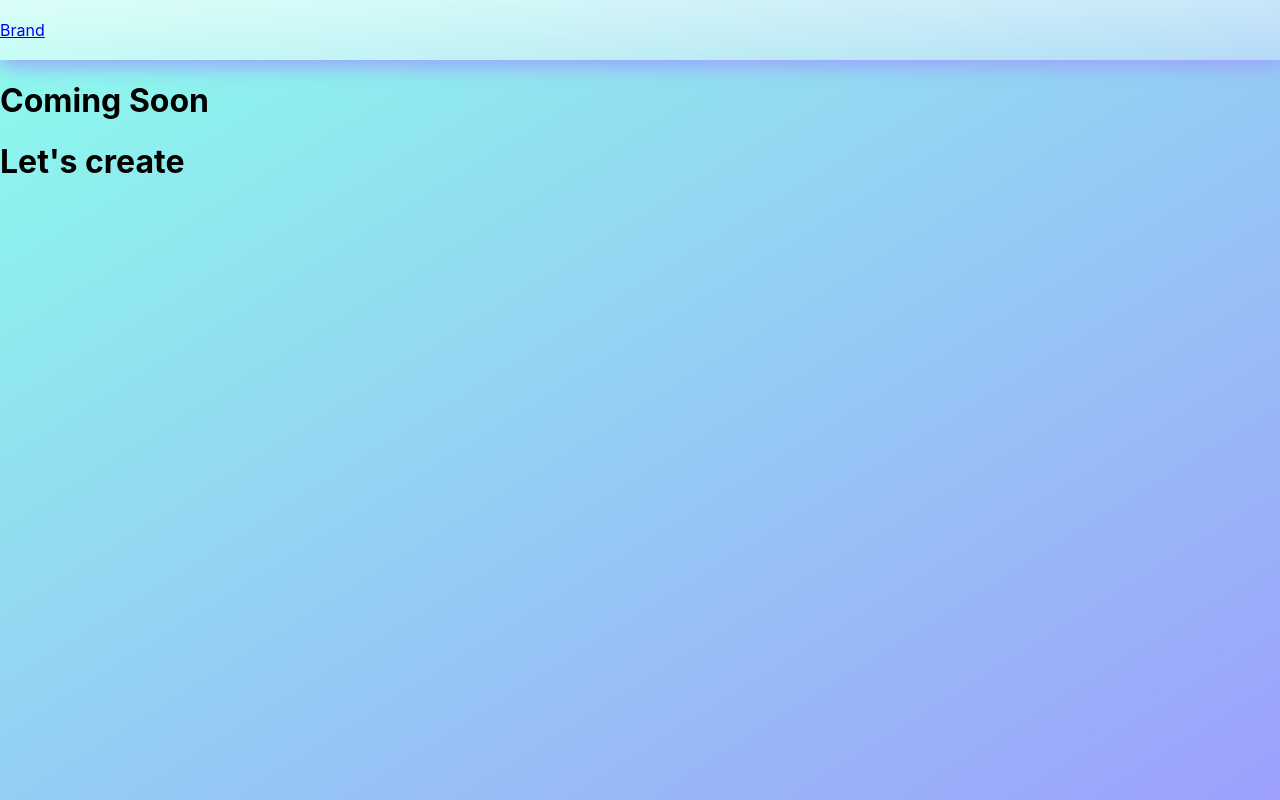
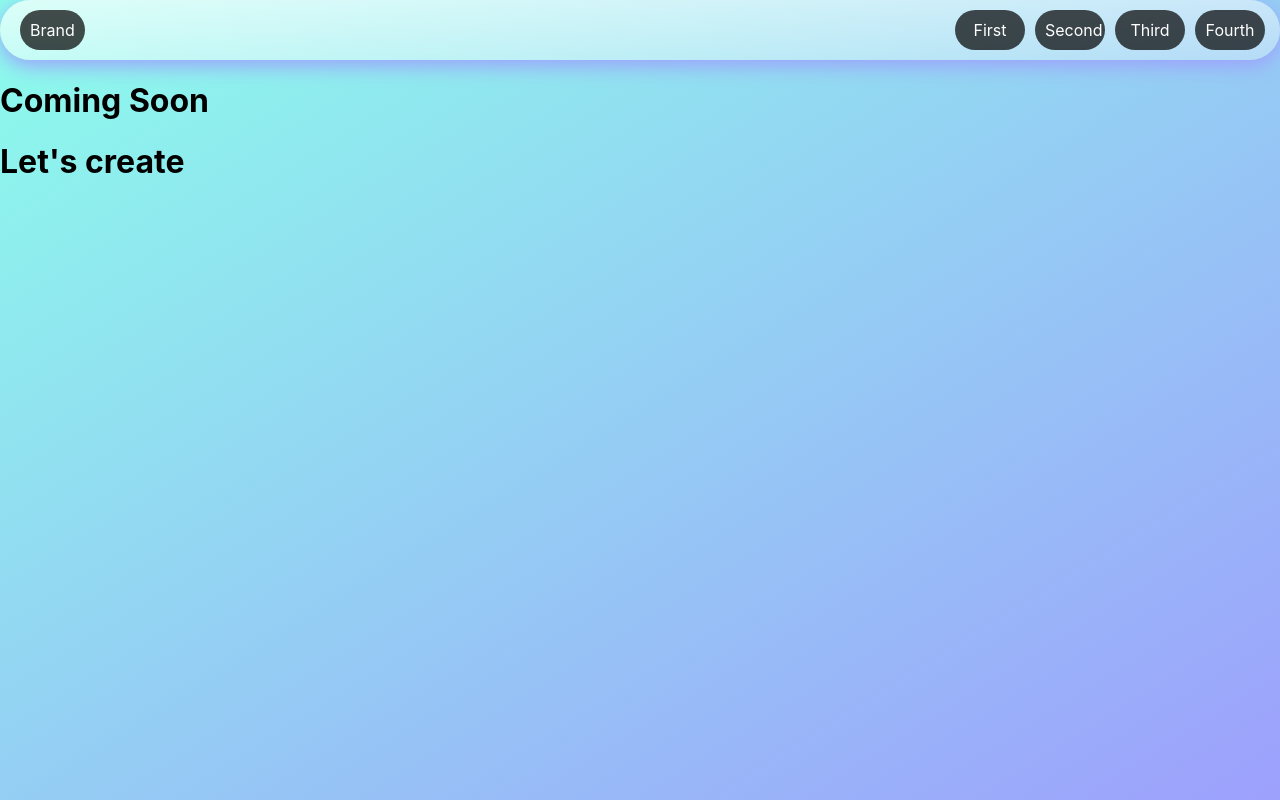
Before and after one commit to anas-rasheed/defect-tracker-react, a React (Create React App) app: page / in a window 1280 px wide. Built offline with nearby package versions, Linux system fonts and the light colour scheme.

Commit message:
chore: update header component  snapshot and implement styled component navbar

```diff
--- a/src/App.jsx
+++ b/src/App.jsx
@@ -1,5 +1,5 @@
 import React from 'react';
-import { BrowserRouter as Router, Route, Switch } from 'react-router-dom';
+import { BrowserRouter as Router } from 'react-router-dom';
 import Header from './components/Header';
 
 const App = () => {
--- a/src/components/Header.jsx
+++ b/src/components/Header.jsx
@@ -8,18 +8,61 @@ const StyledNavbar = styled.nav`
   align-items: center;
   background: linear-gradient(
     to right bottom,
-    rgb(255, 255, 255, 0.7),
-    rgb(255, 255, 255, 0.3)
+    rgba(255, 255, 255, 0.7),
+    rgba(255, 255, 255, 0.3)
   );
-  backdrop-filter: blur(100rem);
-  box-shadow: 0px 6px 20px rgb(157, 160, 252, 1);
+  box-shadow: 0px 6px 20px rgba(157, 160, 252, 1);
+  border-radius: 2rem;
+  position: relative;
+  justify-content: space-evenly;
+`;
+
+const StyledBrand = styled.span`
+  display: flex;
+  align-items: center;
+  justify-content: space-evenly;
+  position: absolute;
+  left: 20px;
+  > a {
+    color: #ffffff;
+    text-decoration: none;
+    padding: 10px;
+    background-color: rgba(0, 0, 0, 0.7);
+    border-radius: 2rem;
+  }
+`;
+
+const StyledNavLinks = styled.span`
+  display: flex;
+  align-items: center;
+  justify-content: space-evenly;
+  position: absolute;
+  right: 10px;
+  > a {
+    color: #ffffff;
+    text-align: center;
+    margin: 0 5px;
+    width: 50px;
+    text-decoration: none;
+    padding: 10px;
+    background-color: rgba(0, 0, 0, 0.7);
+    border-radius: 2rem;
+  }
 `;
 
 const Header = () => {
   return (
     <>
       <StyledNavbar>
-        <Link to='/postingRouter'>Brand</Link>
+        <StyledBrand>
+          <Link to='/postingRouter'>Brand</Link>
+        </StyledBrand>
+        <StyledNavLinks>
+          <Link to='/'>First</Link>
+          <Link to='/'>Second</Link>
+          <Link to='/'>Third</Link>
+          <Link to='/'>Fourth</Link>
+        </StyledNavLinks>
       </StyledNavbar>
     </>
   );
--- a/src/index.css
+++ b/src/index.css
@@ -4,9 +4,10 @@ body {
     sans-serif;
   background: linear-gradient(
     to right bottom,
-    rgb(111, 252, 230, 0.8),
-    rgb(157, 160, 252, 1)
+    rgba(111, 252, 230, 0.8),
+    rgba(157, 160, 252, 1)
   );
+  position: relative;
 }
 html,
 body,
```
Also changed, not shown: 1 other file (tests, documents, lock files or other folders).
